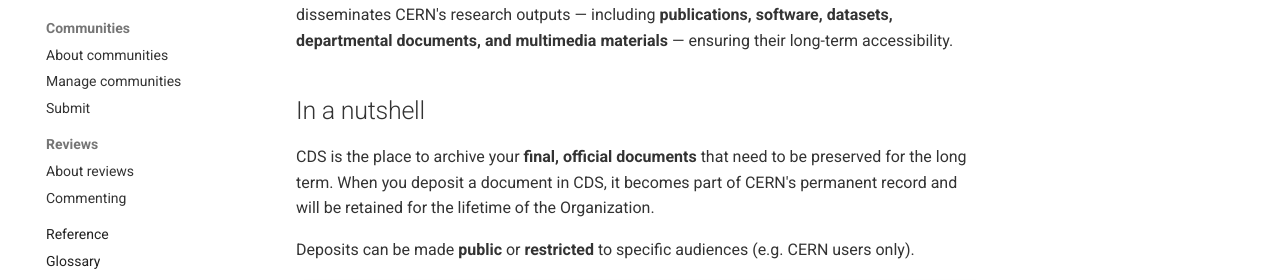
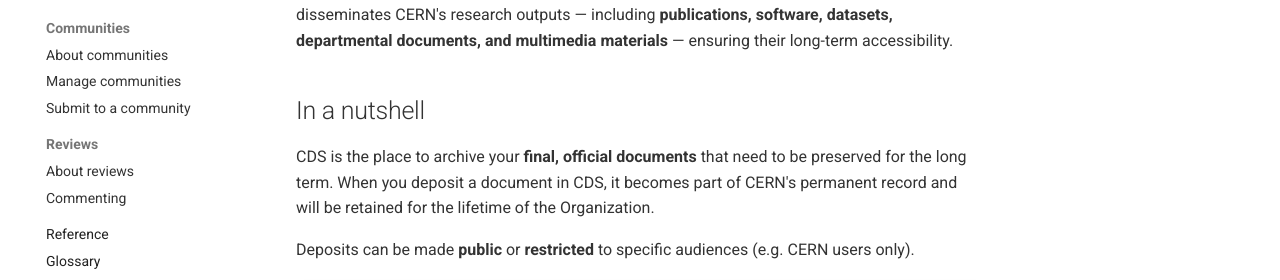
Before and after one commit to CERNDocumentServer/docs-cds-rdm, an MkDocs documentation site: the page built from docs/index.md, in a window 1280 px wide. Shown: the part 339-619 px from the top of the page. Built offline with MkDocs 1.6.1 and Material for MkDocs 9.7.7, drawn with Linux system fonts in a browser that asks for light colours.

```diff
--- a/mkdocs.yml
+++ b/mkdocs.yml
@@ -115,7 +115,7 @@ nav:
   - Communities:
       - About communities: communities/communities.md
       - Manage communities: communities/manage.md
-      - Submit: communities/submit.md
+      - Submit to a community: communities/submit.md
   - Reviews:
       - About reviews: review/review.md
       - Commenting: review/comments.md
```
Also changed, not shown: docs/communities/images/cern_research.png (renamed from docs/images/cern_research.png), docs/communities/images/community_dialog_box.png (renamed from docs/images/community_dialog_box.png), docs/communities/images/community_panel.png (renamed from docs/images/community_panel.png), docs/communities/images/metadata_checks.png (renamed from docs/images/metadata_checks.png).
